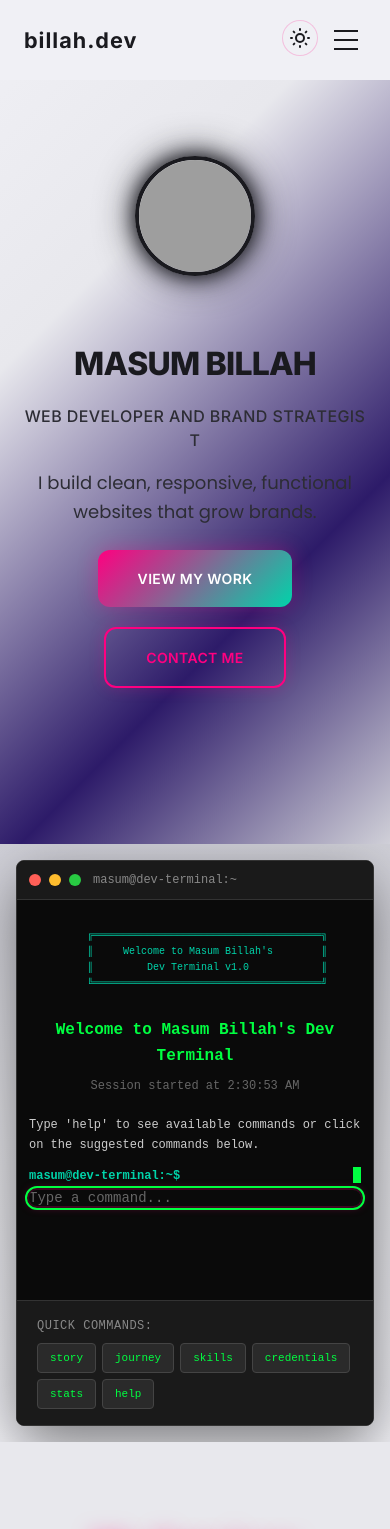
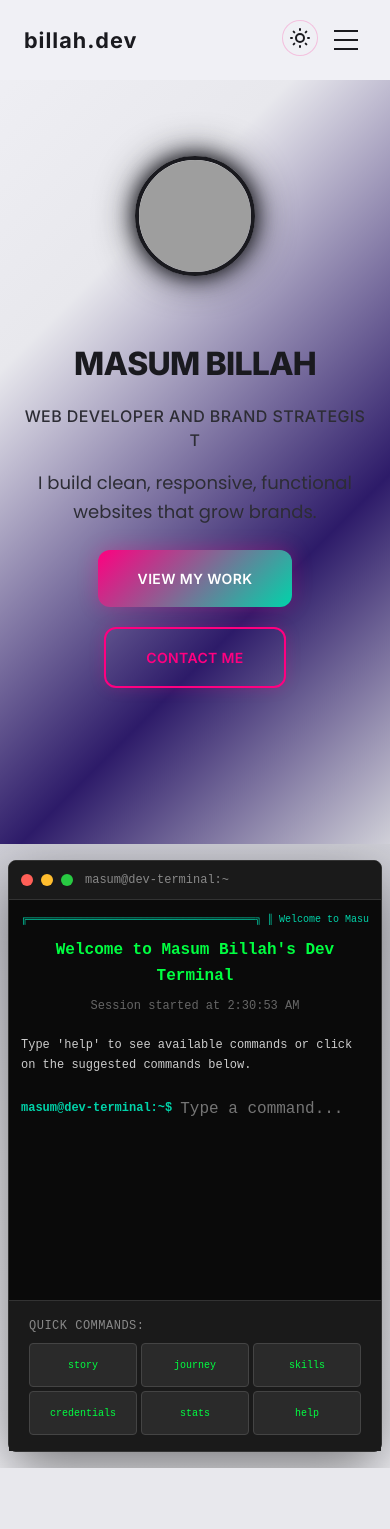
Before and after one commit to billahdotdev/billah, a React (Vite) app: page / in a window 390 px wide. Shown: the top 1529 px of the page. Built offline with nearby package versions, Linux system fonts and the light colour scheme; grey boxes are pictures that could not be loaded.

Commit message:
improved terminal

```diff
--- a/src/sections/MoreAboutMe.css
+++ b/src/sections/MoreAboutMe.css
@@ -7,6 +7,8 @@
   box-shadow: 0 20px 60px rgba(0, 0, 0, 0.5);
   font-family: 'Courier New', 'Monaco', 'Menlo', monospace;
   border: 1px solid #333;
+  /* Prevent any scroll behavior on container */
+  scroll-behavior: auto;
 }
 
 .terminal-header {
@@ -60,6 +62,9 @@
   overflow-y: auto;
   padding: 20px;
   cursor: text;
+  /* Improve touch scrolling on mobile */
+  -webkit-overflow-scrolling: touch;
+  overscroll-behavior: contain;
 }
 
 .terminal-body::-webkit-scrollbar {
@@ -185,6 +190,9 @@
   align-items: center;
   gap: 8px;
   position: relative;
+  /* Better touch target for mobile */
+  min-height: 44px;
+  cursor: text;
 }
 
 .terminal-input {
@@ -196,30 +204,14 @@
   font-size: 14px;
   flex: 1;
   caret-color: transparent;
+  /* Better mobile input handling */
+  -webkit-appearance: none;
+  -webkit-tap-highlight-color: transparent;
 }
 
-.terminal-input::placeholder {
-  color: #666;
-}
-
-.cursor {
-  width: 8px;
-  height: 16px;
-  background: #00ff41;
-  animation: blink 1s infinite;
-  position: absolute;
-  right: 0;
-}
-
-@keyframes blink {
-  0%,
-  50% {
-    opacity: 1;
-  }
-  51%,
-  100% {
-    opacity: 0;
-  }
+.terminal-content {
+  color: #00ff41;
+  font-size: 14px;
 }
 
 .suggested-commands {
@@ -252,16 +244,13 @@
   font-size: 12px;
   cursor: pointer;
   transition: all 0.2s;
-}
-
-.suggestion-button:hover {
-  background: #333;
-  border-color: #00ff41;
-  transform: translateY(-1px);
-}
-
-.suggestion-button:active {
-  transform: translateY(0);
+  /* Better touch targets for mobile */
+  min-height: 44px;
+  min-width: 44px;
+  display: flex;
+  align-items: center;
+  justify-content: center;
+  -webkit-tap-highlight-color: transparent;
 }
 
 /* Responsive Design */
@@ -269,12 +258,16 @@
   .terminal-container {
     margin: 1rem;
     border-radius: 8px;
+    /* Better mobile margins */
+    margin: 1rem 0.5rem;
   }
 
   .terminal-body {
     padding: 16px;
     min-height: 400px;
     max-height: 500px;
+    /* Better mobile height */
+    max-height: 60vh;
   }
 
   .terminal-content {
@@ -282,16 +275,26 @@
   }
 
   .ascii-art {
+    color: #00d4aa;
     font-size: 10px;
+    /* Better mobile ASCII art display */
+    overflow-x: auto;
+    white-space: nowrap;
   }
 
   .suggestions-list {
     gap: 6px;
+    /* Better mobile button layout */
+    justify-content: center;
   }
 
   .suggestion-button {
     padding: 8px 12px;
     font-size: 11px;
+    /* Ensure minimum touch target size */
+    min-height: 44px;
+    flex: 1;
+    max-width: 120px;
   }
 }
 
@@ -306,6 +309,8 @@
 
   .terminal-body {
     padding: 12px;
+    /* Better small screen height */
+    max-height: 50vh;
   }
 
   .terminal-content {
@@ -313,13 +318,38 @@
   }
 
   .current-input-line {
-    flex-direction: column;
-    align-items: flex-start;
-    gap: 4px;
+    /* Keep horizontal layout on small screens */
+    flex-direction: row;
+    align-items: center;
+    gap: 8px;
+    min-height: 44px;
   }
 
   .terminal-input {
     width: 100%;
+    /* Better mobile input sizing */
+    font-size: 16px; /* Prevents zoom on iOS */
+  }
+
+  .suggestion-button {
+    /* Stack buttons on very small screens */
+    flex: 1;
+    min-width: 80px;
+    font-size: 10px;
+  }
+
+  .suggestions-list {
+    /* Better small screen layout */
+    display: grid;
+    grid-template-columns: repeat(3, 1fr);
+    gap: 4px;
+  }
+}
+
+/* Add landscape mobile optimization */
+@media (max-width: 768px) and (orientation: landscape) {
+  .terminal-body {
+    max-height: 40vh;
   }
 }
 
@@ -353,3 +383,25 @@
   outline: 2px solid #00ff41;
   outline-offset: 2px;
 }
+
+/* Add better mobile focus and active states */
+.suggestion-button:focus-visible {
+  outline: 2px solid #00ff41;
+  outline-offset: 2px;
+}
+
+.suggestion-button:active {
+  transform: translateY(0);
+  background: #00ff41;
+  color: #0a0a0a;
+}
+
+/* Prevent text selection on mobile for better UX */
+.terminal-header,
+.suggestions-label,
+.prompt {
+  -webkit-user-select: none;
+  -moz-user-select: none;
+  -ms-user-select: none;
+  user-select: none;
+}
--- a/src/sections/MoreAboutMe.jsx
+++ b/src/sections/MoreAboutMe.jsx
@@ -46,9 +46,8 @@ const MoreAboutMe = () => {
   ];
 
   useEffect(() => {
-    if (inputRef.current) {
-      inputRef.current.focus();
-    }
+    // Ensure page starts at the top
+    window.scrollTo(0, 0);
   }, []);
 
   useEffect(() => {
@@ -122,12 +121,12 @@ const MoreAboutMe = () => {
   };
 
   const handleTerminalClick = () => {
-    if (containerRef.current) {
-      containerRef.current.scrollIntoView({
-        behavior: 'smooth',
-        block: 'center',
-      });
+    if (inputRef.current) {
+      inputRef.current.focus();
     }
+  };
+
+  const handleInputFocus = () => {
     if (inputRef.current) {
       inputRef.current.focus();
     }
@@ -195,7 +194,7 @@ const MoreAboutMe = () => {
           )}
 
           <form onSubmit={handleSubmit} className="input-form">
-            <div className="current-input-line">
+            <div className="current-input-line" onClick={handleInputFocus}>
               <span className="prompt">masum@dev-terminal:~$</span>
               <input
                 ref={inputRef}
@@ -221,6 +220,7 @@ const MoreAboutMe = () => {
               key={cmd}
               onClick={() => handleSuggestedCommand(cmd)}
               className="suggestion-button"
+              type="button"
             >
               {cmd}
             </button>
```
